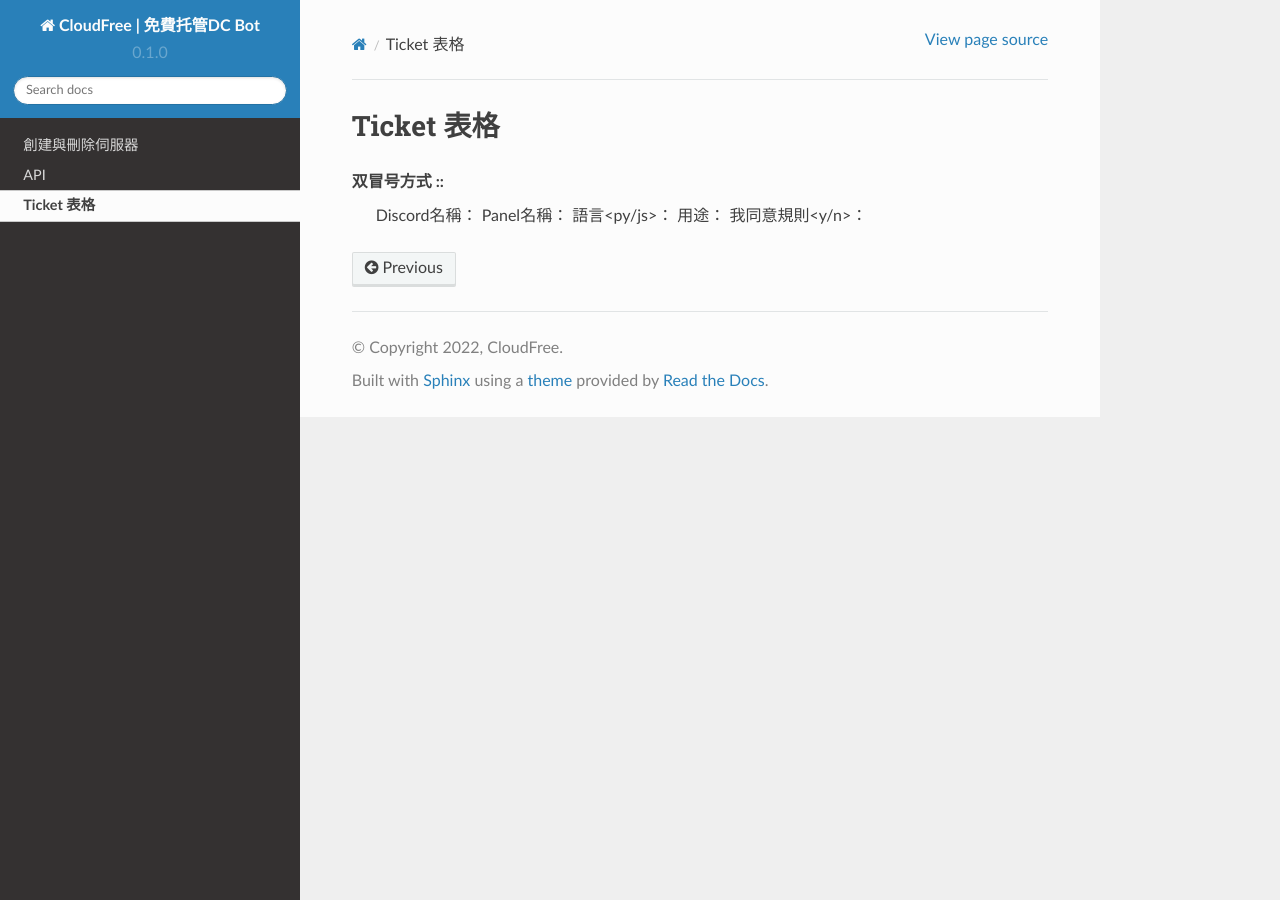
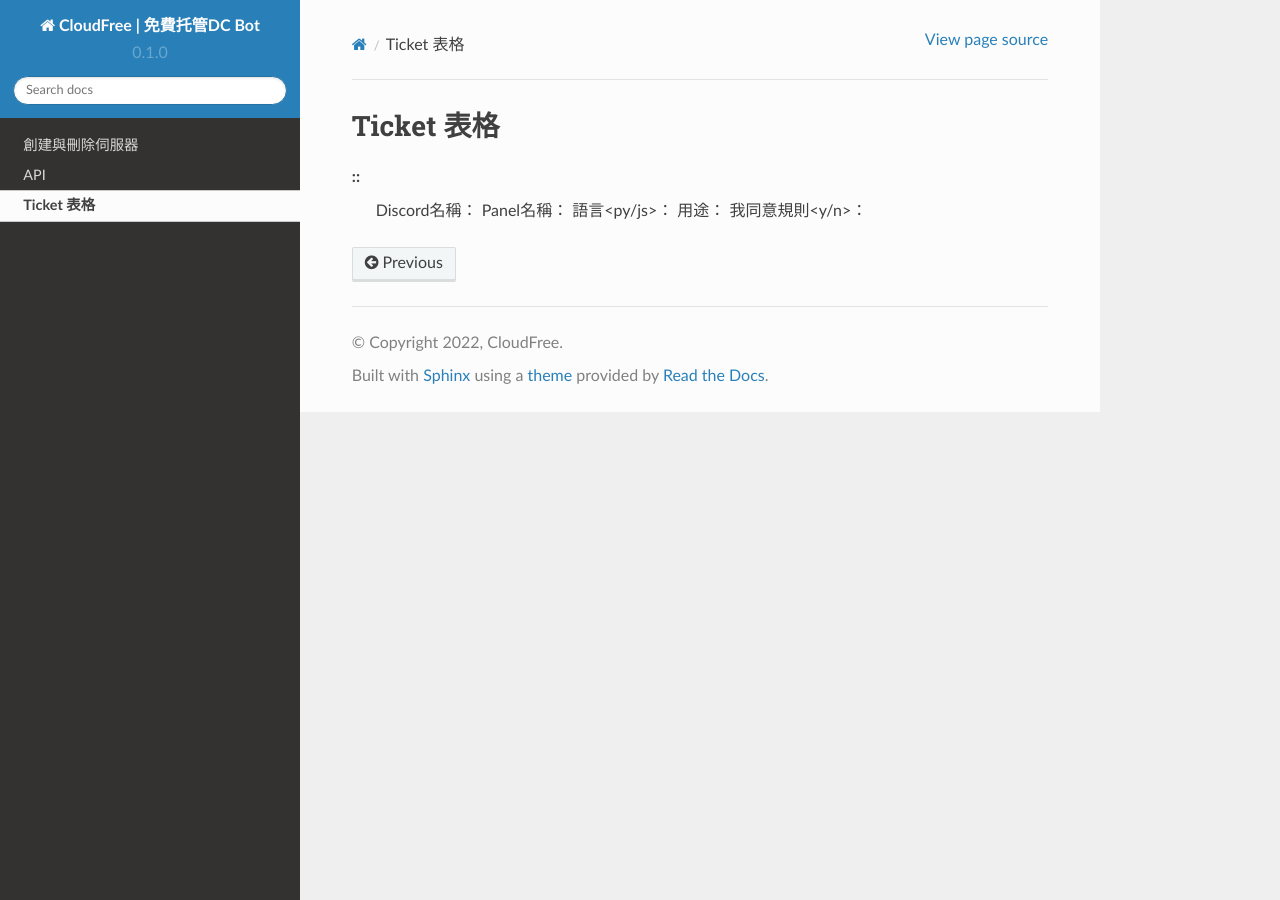
Before and after one commit to alexkong1123/cloudfree-docs, a Sphinx documentation site: the page built from docs/source/ticket_form.rst, in a window 1280 px wide. Built offline with Sphinx 7.4.7 and the Read the Docs theme 2.0.0, drawn with Linux system fonts in a browser that asks for light colours.

Commit message:
Update ticket_form.rst

```diff
--- a/docs/source/ticket_form.rst
+++ b/docs/source/ticket_form.rst
@@ -1,7 +1,7 @@
 Ticket 表格
-=====
+===================================
 
-双冒号方式 ::
+::
    Discord名稱：
    Panel名稱：
    語言<py/js>：
```
